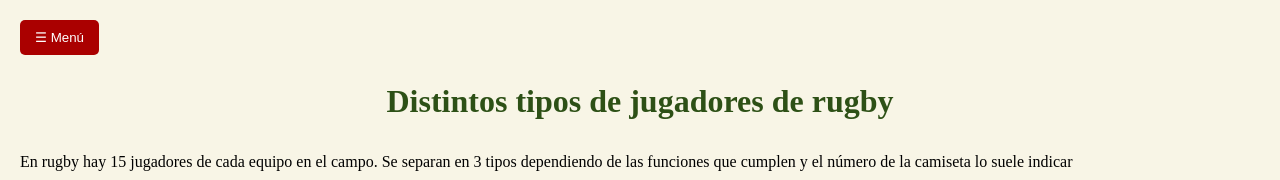
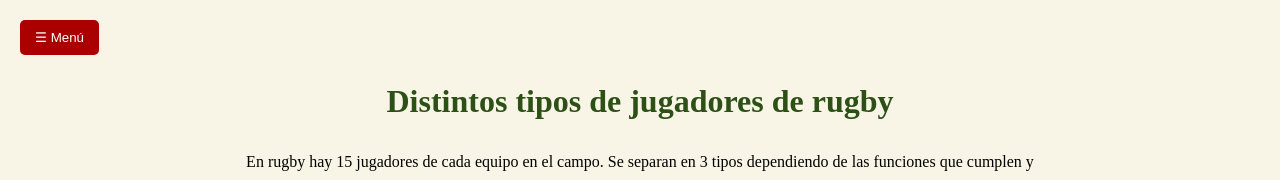
Before and after one commit to echevarriaoskar-sketch/LAB1, a plain HTML site: page index.html in a window 1280 px wide. Shown: the top 180 px of the page. Drawn offline with Linux system fonts and the light colour scheme.

Commit message:
Update index.html

```diff
--- a/index.html
+++ b/index.html
@@ -19,7 +19,7 @@
         </nav>
 
             <h1>Distintos tipos de jugadores de rugby</h1>
-            <p lass="primer-parrafo" >En rugby hay 15 jugadores de cada equipo en el campo. Se separan en 3 tipos dependiendo de las funciones que cumplen y el número de la camiseta lo suele indicar</p>
+            <p class="primer-parrafo" >En rugby hay 15 jugadores de cada equipo en el campo. Se separan en 3 tipos dependiendo de las funciones que cumplen y el número de la camiseta lo suele indicar</p>
             <img class="primera-imagen" src="https://web711057198.wordpress.com/wp-content/uploads/2021/05/1178548390.jpg?w=1024"
             alt="Jugadores de rugby">
 
```
